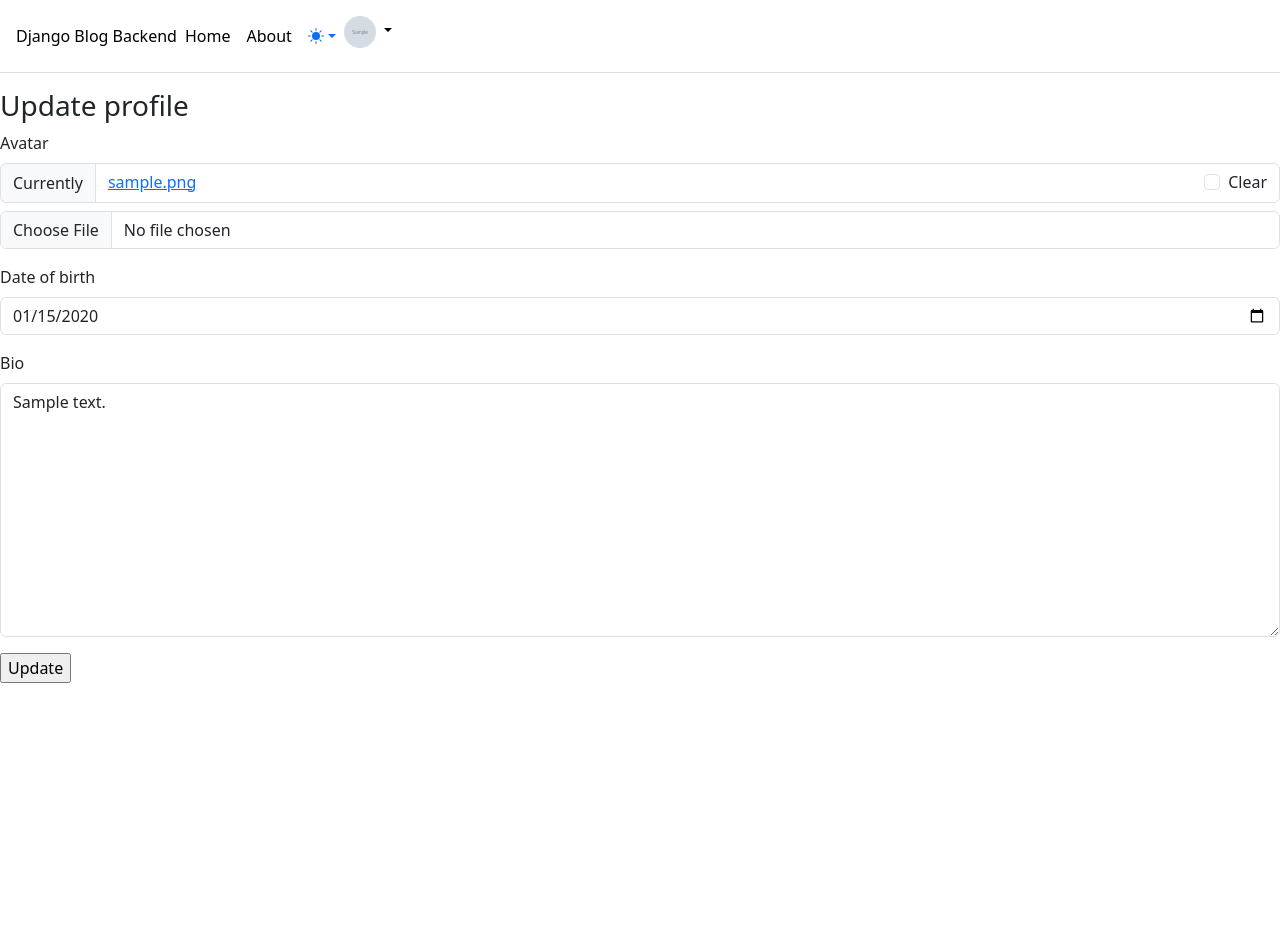
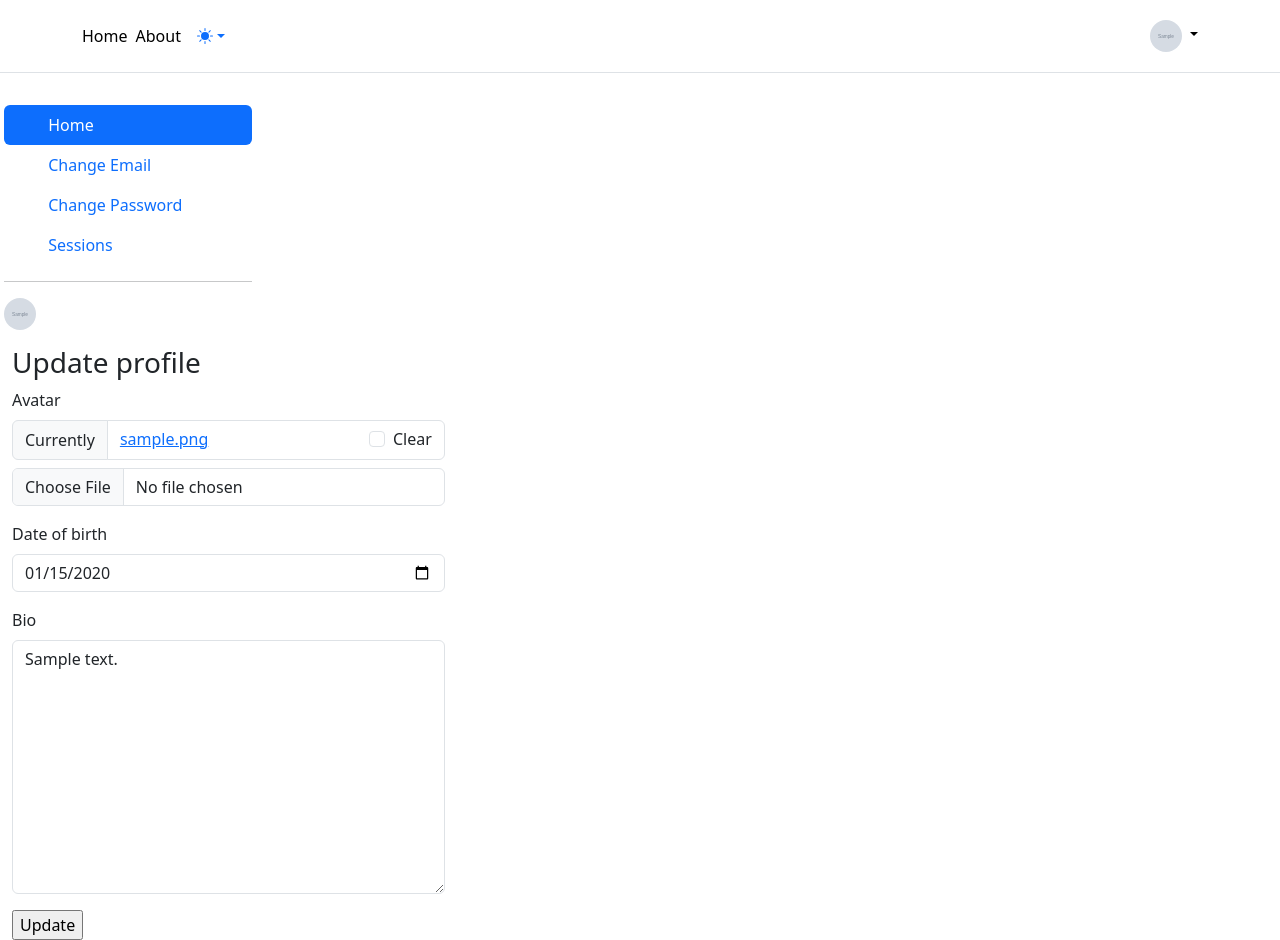
Before and after one commit to moustafa-shaaban/Django-Starter-Template, a Django app: page /users/update in a window 1280 px wide. Before the commit the page ends 683 px from the top, so only its background shows below. Run offline with Django 5.2, Linux system fonts and the light colour scheme; a user stored in the database is signed in; tables that the repository leaves empty hold one stand-in row (values such as "Sample post"); grey boxes marked "Sample" are stand-in pictures; some libraries are stand-ins or nearby versions.

Commit message:
Added user ProfileDetailView and updated some templates

```diff
--- a/backend/settings.py
+++ b/backend/settings.py
@@ -162,4 +162,5 @@ CRISPY_ALLOWED_TEMPLATE_PACKS = "bootstrap5"
 
 CRISPY_TEMPLATE_PACK = "bootstrap5"
 
-LOGIN_REDIRECT_URL = '/'
+LOGIN_REDIRECT_URL = "/"
+LOGOUT_REDIRECT_URL = "/"
--- a/templates/allauth/layouts/manage.html
+++ b/templates/allauth/layouts/manage.html
@@ -1,16 +1,7 @@
 {% extends "base.html" %}
 {% block body %}
-<div class="flex-grow-1 row">
-  <div class="container-fluid">
 <div class="row">
   <div class="d-flex flex-column flex-shrink-0 p-3" style="width: 280px">
-          <a href="/" class="d-flex align-items-center mb-3 mb-md-0 me-md-auto text-decoration-none">
-            <svg class="bi pe-none me-2" width="40" height="32" aria-hidden="true">
-              <use xlink:href="#bootstrap"></use>
-            </svg>
-            <span class="fs-4">Sidebar</span>
-          </a>
-          <hr />
       <ul class="nav nav-pills flex-column mb-auto">
         <li class="nav-item">
           <a href="/" class="nav-link active" aria-current="page">
@@ -128,11 +119,13 @@
         </li>
         {% endif %}
       </ul>
+
       <hr />
-          <div class="dropdown">
+
+      <div class="dropdown text-end">
         <a
           href="#"
-              class="d-flex align-items-center text-decoration-none dropdown-toggle"
+          class="d-flex align-items-center text-white text-decoration-none dropdown-toggle"
           data-bs-toggle="dropdown"
           aria-expanded="false"
         >
@@ -148,7 +141,9 @@
         <ul class="dropdown-menu dropdown-menu-dark text-small shadow">
           <li><a class="dropdown-item" href="#">New project...</a></li>
           <li><a class="dropdown-item" href="#">Settings</a></li>
-              <li><a class="dropdown-item" href="#">Profile</a></li>
+          <li>
+            <a class="dropdown-item" href="{% url 'profile-details' username=request.user.username %}">Profile</a>
+          </li>
           <li><hr class="dropdown-divider" /></li>
           <li><a class="dropdown-item" href="{% url 'account_logout' %}">Sign out</a></li>
         </ul>
@@ -175,6 +170,60 @@
     </div>
   </main>
 </div>
+{% endblock body %}
+
+<div class="d-flex flex-column flex-shrink-0 p-3 text-bg-dark" style="width: 280px;">
+  <a href="/"
+    class="d-flex align-items-center mb-3 mb-md-0 me-md-auto text-white text-decoration-none"> <svg
+      class="bi pe-none me-2" width="40" height="32" aria-hidden="true">
+      <use xlink:href="#bootstrap"></use>
+    </svg> <span class="fs-4">Sidebar</span> </a>
+  <hr>
+  <ul class="nav nav-pills flex-column mb-auto">
+    <li class="nav-item"> <a href="#" class="nav-link active" aria-current="page"> <svg class="bi pe-none me-2"
+          width="16" height="16" aria-hidden="true">
+          <use xlink:href="#home"></use>
+        </svg>
+        Home
+      </a> </li>
+    <li> <a href="#" class="nav-link text-white"> <svg class="bi pe-none me-2" width="16" height="16"
+          aria-hidden="true">
+          <use xlink:href="#speedometer2"></use>
+        </svg>
+        Dashboard
+      </a> </li>
+    <li> <a href="#" class="nav-link text-white"> <svg class="bi pe-none me-2" width="16" height="16"
+          aria-hidden="true">
+          <use xlink:href="#table"></use>
+        </svg>
+        Orders
+      </a> </li>
+    <li> <a href="#" class="nav-link text-white"> <svg class="bi pe-none me-2" width="16" height="16"
+          aria-hidden="true">
+          <use xlink:href="#grid"></use>
+        </svg>
+        Products
+      </a> </li>
+    <li> <a href="#" class="nav-link text-white"> <svg class="bi pe-none me-2" width="16" height="16"
+          aria-hidden="true">
+          <use xlink:href="#people-circle"></use>
+        </svg>
+        Customers
+      </a> </li>
+  </ul>
+  <hr>
+  <div class="dropdown">
+    <a href="#" class="d-flex align-items-center text-white text-decoration-none dropdown-toggle"
+      data-bs-toggle="dropdown" aria-expanded="false"> <img src="https://github.com/mdo.png" alt="" width="32"
+        height="32" class="rounded-circle me-2"> <strong>mdo</strong> </a>
+    <ul class="dropdown-menu dropdown-menu-dark text-small shadow">
+      <li><a class="dropdown-item" href="#">New project...</a></li>
+      <li><a class="dropdown-item" href="#">Settings</a></li>
+      <li><a class="dropdown-item" href="#">Profile</a></li>
+      <li>
+        <hr class="dropdown-divider">
+      </li>
+      <li><a class="dropdown-item" href="#">Sign out</a></li>
+    </ul>
   </div>
 </div>
-{% endblock body %}
--- a/templates/header.html
+++ b/templates/header.html
@@ -24,22 +24,15 @@
     ></path>
   </symbol>
 </svg>
+
 <header class="p-3 mb-3 border-bottom">
-  <div class="">
+  <div class="container">
     <div class="d-flex flex-wrap align-items-center justify-content-center justify-content-lg-start">
-      <a href="{% url 'home' %}"
-        class="d-flex align-items-center mb-2 mb-lg-0 link-body-emphasis text-decoration-none">
-        Django Blog Backend
-      </a>
-
+      <a href="{% url 'home' %}" class="d-flex align-items-center mb-2 mb-lg-0 link-body-emphasis text-decoration-none">Home</a>
       <ul class="nav col-12 col-lg-auto me-lg-auto mb-2 justify-content-center mb-md-0">
         <li>
-          <a href="{% url 'home' %}" class="nav-link px-2 link-body-emphasis px-2">Home</a>
+          <a href="{% url 'about' %}" class="nav-link px-2 link-body-emphasis">About</a>
         </li>
-        <li>
-          <a href="{% url 'about' %}" class="nav-link px-2 link-body-emphasis px-2">About</a>
-        </li>
-        <hr class="dropdown-divider">
         <li class="nav-item dropdown">
           <button class="btn btn-link nav-link px-0 px-lg-2 py-2 dropdown-toggle d-flex align-items-center" id="bd-theme" type="button"
             aria-expanded="false" data-bs-toggle="dropdown" aria-label="Toggle theme (auto)">
@@ -87,37 +80,48 @@
             </li>
           </ul>
         </li>
+      </ul>
+
       {% if request.user.is_authenticated %}
+      <!--
+        <form class="col-12 col-lg-auto mb-3 mb-lg-0 me-lg-3" role="search">
+          <input type="search" class="form-control" placeholder="Search..." aria-label="Search" wfd-id="id1">
+        </form>
+      -->
       <div class="dropdown text-end">
-        <a href="#" class="d-block link-body-emphasis text-decoration-none dropdown-toggle" data-bs-toggle="dropdown"
-          aria-expanded="false">
-
+          <a href="#" class="d-block link-body-emphasis text-decoration-none dropdown-toggle" data-bs-toggle="dropdown" aria-expanded="false">
             {% if user.profile.avatar.url %}
               <img src="{{ user.profile.avatar.url }}" alt="{{ user.username }}'s avatar" width="32" height="32" class="rounded-circle">
             {% else %}
                <img src="https://github.com/mdo.png" alt="mdo" width="32" height="32" class="rounded-circle">
             {% endif %}
-
-
           </a>
           <ul class="dropdown-menu text-small">
-
+            <li>
+              <a class="dropdown-item" href="#">New project...</a>
+            </li>
+            <li>
+              <a class="dropdown-item" href="#">Settings</a>
+            </li>
+            <li>
+              <a class="dropdown-item" href="{% url 'profile-details' username=request.user.username %}">Profile</a>
             </li>
             <li>
               <hr class="dropdown-divider">
             </li>
-          <li><a class="dropdown-item" href="{% url 'account_logout' %}">{% translate "Sign Out" %}</a></li>
+            <li>
+              <a class="dropdown-item" href="{% url 'account_logout' %}">Sign out</a>
+            </li>
           </ul>
         </div>
         {% else %}
-      <div class="text-end">
-        <a id="log-in-link" href="{% url 'account_login' %}" type="button" class="btn btn-primary me-2">Login</a>
-        {% if ACCOUNT_ALLOW_REGISTRATION %}
-          {# URL provided by django-allauth/account/urls.py #}
-          <a id="sign-up-link" href="{% url 'account_signup' %}" type="button" class="btn btn-warning">
-            Sign-up
-          </a>
-        {% endif %}
+          <div class="col-md-3 text-end">
+            <button type="button" class="btn btn-outline-primary me-2">
+              <a href="{% url 'account_login' %}" class="nav-link link-body-emphasis px-2">Login</a>
+            </button>
+            <button type="button" class="btn btn-primary">
+              <a href="{% url 'account_signup' %}" class="nav-link link-body-emphasis px-2">Sign up</a>
+            </button>
           </div>
       {% endif %}
     </div>
--- a/users/templates/update_profile.html
+++ b/users/templates/update_profile.html
@@ -1,12 +1,14 @@
-{% extends 'base.html' %}
+{% extends 'allauth/layouts/manage.html' %}
 {% load crispy_forms_tags %}
 
 
 {% block content %}
+    <div class="col-5">
         <h3>Update profile</h3>
         <form method="post" enctype="multipart/form-data">
             {% csrf_token %}
             {{ form|crispy }}
             <input type="submit" value="Update">
         </form>
+    </div>
 {% endblock content %}
--- a/users/urls.py
+++ b/users/urls.py
@@ -2,5 +2,7 @@ from django.urls import path
 
 from . import views
 urlpatterns = [
+    path('<str:username>/', views.ProfileDetailView.as_view(), name='profile-details'),
+    path('~redirect/', views.UserRedirectView.as_view(), name='redirect'),
     path('update', views.update_profile, name='update-profile')
 ]
--- a/users/views.py
+++ b/users/views.py
@@ -1,5 +1,23 @@
+from django.urls import reverse
 from django.shortcuts import render, redirect
+from django.contrib.auth.models import User
+from django.views.generic import DetailView, RedirectView
+from django.contrib.auth.mixins import LoginRequiredMixin
+
+from .models import Profile
 from .forms import ProfileForm
+
+class ProfileDetailView(LoginRequiredMixin, DetailView):
+    model = User
+    slug_field = "username"
+    slug_url_kwarg = "username"
+    template_name = "user_detail.html"
+
+class UserRedirectView(LoginRequiredMixin, RedirectView):
+    permanent = False
+
+    def get_redirect_url(self) -> str:
+        return reverse("profile-details", kwargs={"username": self.request.user.username})
 
 def update_profile(request):
     if request.method == 'POST':
```
Also changed, not shown: static/css/sign-in.css (added, +25 -0 lines), templates/allauth/elements/form.html (+27 -11 lines), users/templates/user_detail.html (added, +42 -0 lines), media/avatars/Tumbler.jpg (added). Lines whose indentation alone changed are shown as unchanged.
